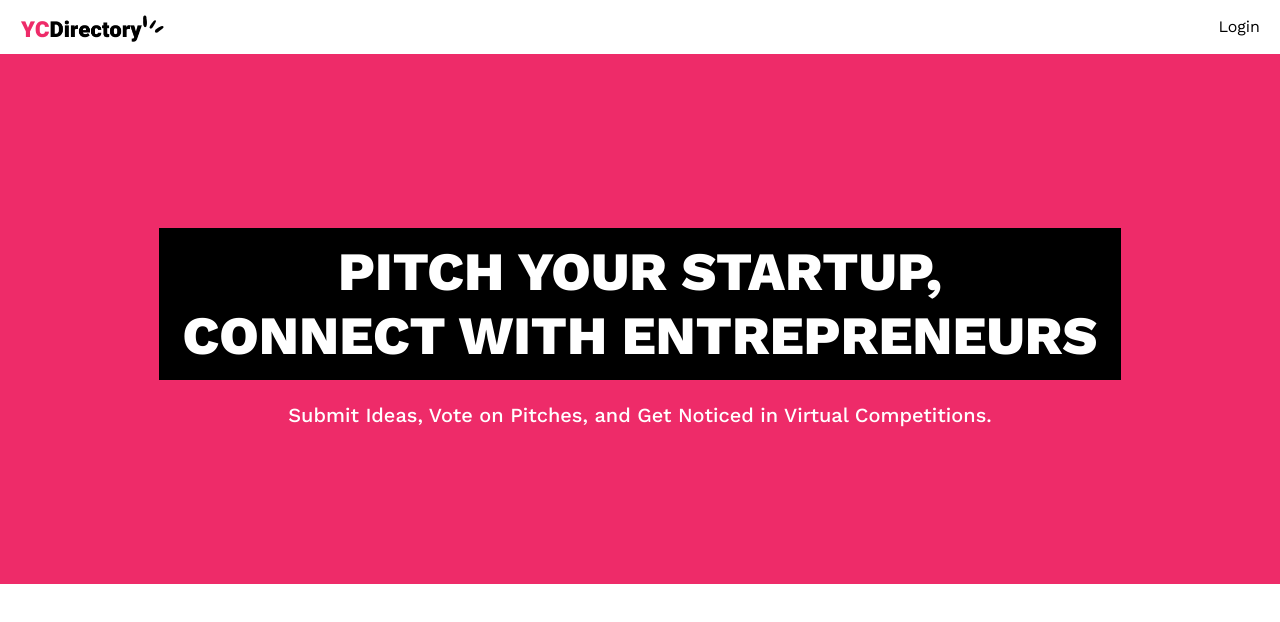
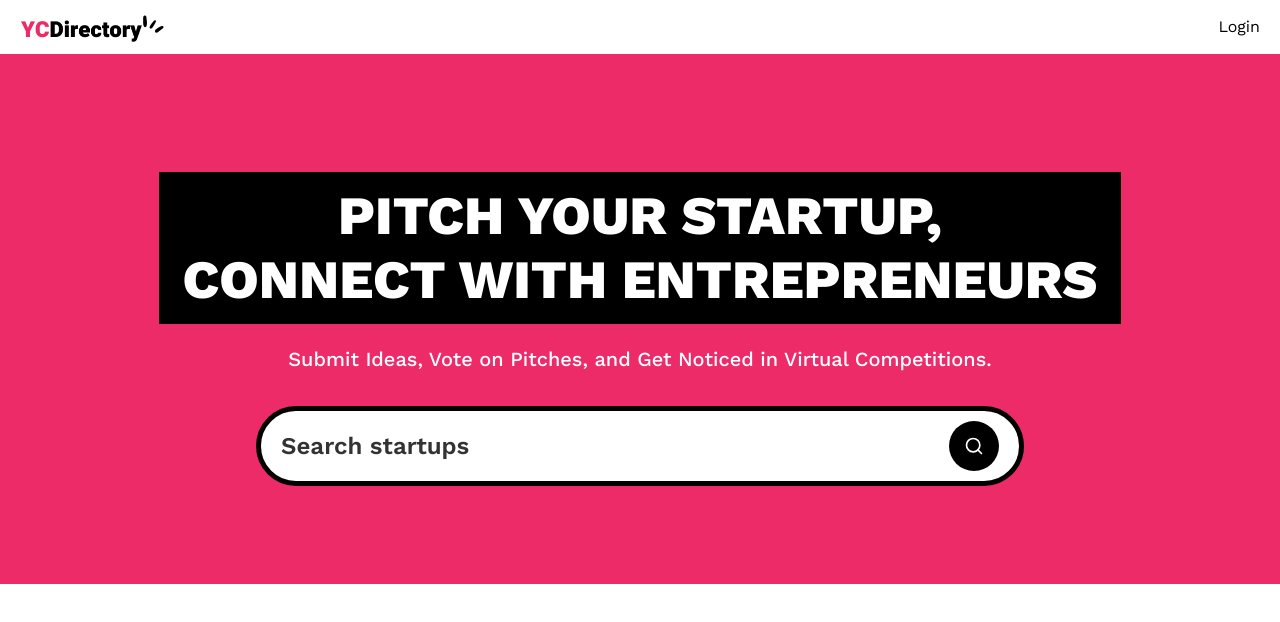
Before and after one commit to ivan-szz/next-15-course, a Next.js app: page / in a window 1280 px wide. Shown: the top 622 px of the page. Built offline with nearby package versions, Linux system fonts and the light colour scheme; no server answers.

Commit message:
feat: search form

```diff
--- a/app/(root)/layout.tsx
+++ b/app/(root)/layout.tsx
@@ -1,4 +1,4 @@
-import Navbar from "../components/Navbar"
+import Navbar from "@/components/Navbar"
 
 const layout = ({ children }: { children: React.ReactNode }) => {
   return (
--- a/app/(root)/page.tsx
+++ b/app/(root)/page.tsx
@@ -1,4 +1,8 @@
-export default function Home() {
+import SearchForm from "@/components/SearchForm";
+
+export default async function Home({ searchParams }: { searchParams: Promise<{ query?: string }> }) {
+  const query = (await searchParams).query
+
   return (
     <>
       <section className="pink_container">
@@ -7,7 +11,7 @@
           Submit Ideas, Vote on Pitches, and Get Noticed in Virtual Competitions.
         </p>
 
-
+        <SearchForm query={query} />
       </section>
     </>
   );
--- /dev/null
+++ b/components/SearchForm.tsx
@@ -0,0 +1,19 @@
+import Form from "next/form"
+import SearchFormReset from "./SearchFormReset"
+import { Search } from "lucide-react"
+
+const SearchForm = ({ query }: { query?: string }) => {
+    return (
+        <Form action="/" scroll={false} className="search-form">
+            <input type="text" name="query" defaultValue={query} className="search-input" placeholder="Search startups" />
+            <div className="flex gap-2">
+                {query && <SearchFormReset />}
+                <button type="submit" className="search-btn text-white">
+                    <Search className="size-5" />
+                </button>
+            </div>
+        </Form>
+    )
+}
+
+export default SearchForm
--- /dev/null
+++ b/components/SearchFormReset.tsx
@@ -0,0 +1,20 @@
+"use client"
+
+import { X } from "lucide-react"
+import Link from "next/link"
+
+const SearchFormReset = () => {
+    const reset = () => {
+        const form = document.querySelector(".search-form") as HTMLFormElement
+        if (form) form.reset()
+    }
+    return (
+        <button type="reset" onClick={reset}>
+            <Link href="/" className="search-btn text-white">
+                <X className="size-5" />
+            </Link>
+        </button>
+    )
+}
+
+export default SearchFormReset
--- /dev/null
+++ b/components/ui/button.tsx
@@ -0,0 +1,57 @@
+import * as React from "react"
+import { Slot } from "@radix-ui/react-slot"
+import { cva, type VariantProps } from "class-variance-authority"
+
+import { cn } from "@/lib/utils"
+
+const buttonVariants = cva(
+  "inline-flex items-center justify-center gap-2 whitespace-nowrap rounded-md text-sm font-medium transition-colors focus-visible:outline-none focus-visible:ring-1 focus-visible:ring-ring disabled:pointer-events-none disabled:opacity-50 [&_svg]:pointer-events-none [&_svg]:size-4 [&_svg]:shrink-0",
+  {
+    variants: {
+      variant: {
+        default:
+          "bg-primary text-primary-foreground shadow hover:bg-primary/90",
+        destructive:
+          "bg-destructive text-destructive-foreground shadow-sm hover:bg-destructive/90",
+        outline:
+          "border border-input bg-background shadow-sm hover:bg-accent hover:text-accent-foreground",
+        secondary:
+          "bg-secondary text-secondary-foreground shadow-sm hover:bg-secondary/80",
+        ghost: "hover:bg-accent hover:text-accent-foreground",
+        link: "text-primary underline-offset-4 hover:underline",
+      },
+      size: {
+        default: "h-9 px-4 py-2",
+        sm: "h-8 rounded-md px-3 text-xs",
+        lg: "h-10 rounded-md px-8",
+        icon: "h-9 w-9",
+      },
+    },
+    defaultVariants: {
+      variant: "default",
+      size: "default",
+    },
+  }
+)
+
+export interface ButtonProps
+  extends React.ButtonHTMLAttributes<HTMLButtonElement>,
+    VariantProps<typeof buttonVariants> {
+  asChild?: boolean
+}
+
+const Button = React.forwardRef<HTMLButtonElement, ButtonProps>(
+  ({ className, variant, size, asChild = false, ...props }, ref) => {
+    const Comp = asChild ? Slot : "button"
+    return (
+      <Comp
+        className={cn(buttonVariants({ variant, size, className }))}
+        ref={ref}
+        {...props}
+      />
+    )
+  }
+)
+Button.displayName = "Button"
+
+export { Button, buttonVariants }
--- a/package.json
+++ b/package.json
@@ -14,6 +14,7 @@
     "react-dom": "$react-dom"
   },
   "dependencies": {
+    "@radix-ui/react-slot": "^1.1.0",
     "@tailwindcss/typography": "^0.5.15",
     "class-variance-authority": "^0.7.0",
     "clsx": "^2.1.1",
```
Also changed, not shown: components/Navbar.tsx (renamed from app/components/Navbar.tsx), 1 other file (tests, documents, lock files or other folders).
